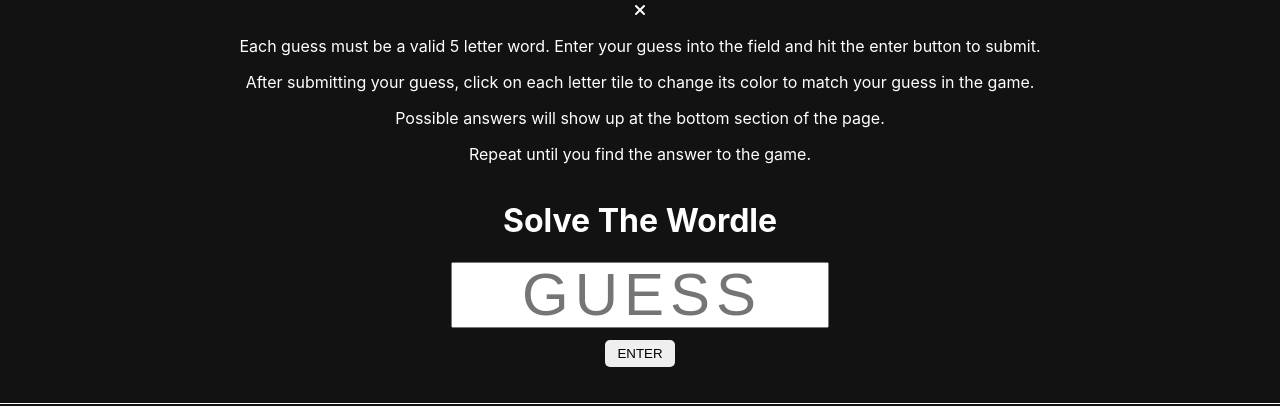
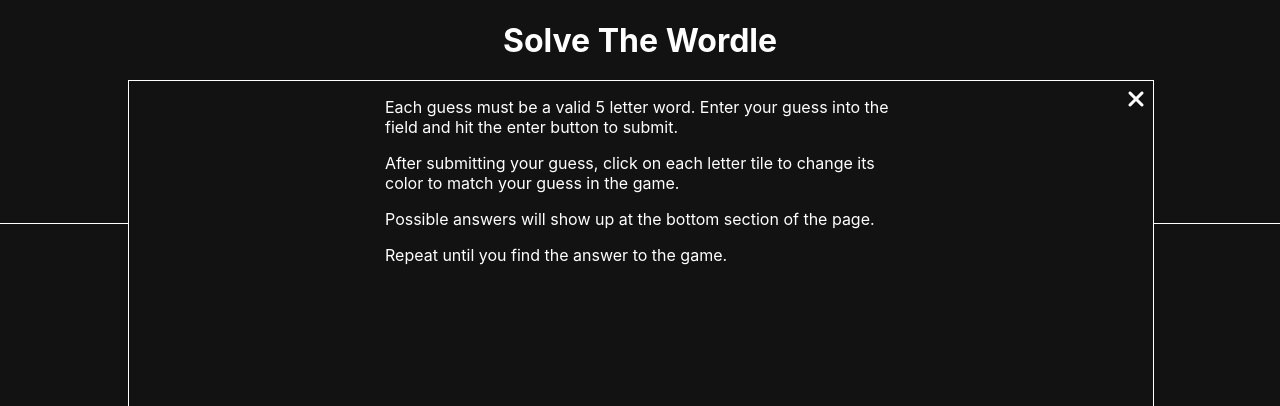
Before and after one commit to yusufalp/SolveTheWordle, a React (Create React App) app: page / in a window 1280 px wide. Both pictures are taken after a click on the icon 1252 px from the left and 24 px from the top of the page. Shown: the top 406 px of the page. Built offline with nearby package versions, Linux system fonts and the light colour scheme.

Commit message:
style the modal and the icons

```diff
--- a/src/css/App.css
+++ b/src/css/App.css
@@ -63,11 +63,29 @@
   background-color: #538d4e;
 }
 
-.fa-circle-info {
+.fa-icons-style {
+  font-size: 24px;
+  padding: 6px 8px;
   position: absolute;
   top: 0;
   right: 0;
-  padding: 6px 8px;
+}
+
+.info {
+  width: 80vw;
+  height: 80vh;
+  border: 1px solid;
+  background-color: #121213;
+  position: fixed;
+  top: 80px;
+  right: 10%;
+  left: 10%;
+}
+
+.info-content {
+  width: 80%;
+  margin: auto;
+  text-align: left;
 }
 
 @media screen and (min-width: 480px) {
@@ -91,4 +109,8 @@
     font-size: 24px;
     padding: 12px 16px;
   }
+
+  .info-content {
+    width: 50%;
+  }
 }
```
